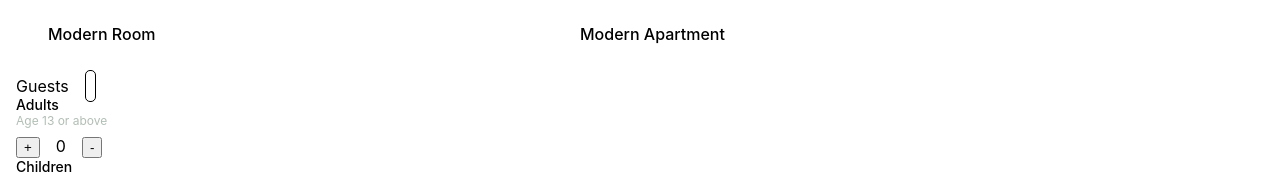
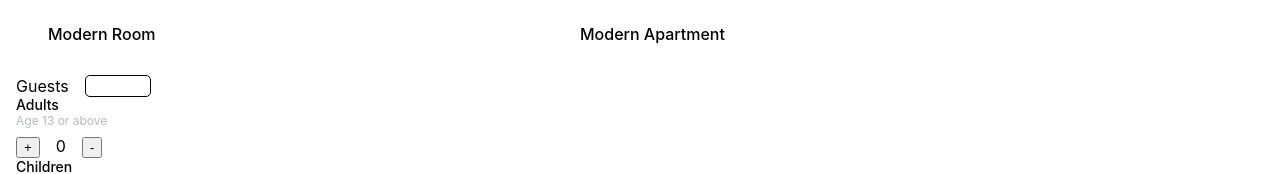
Before and after one commit to vargiit/Windbnb, a React (Create React App) app: page / in a window 1280 px wide. Shown: the part 884-1058 px from the top of the page. Built offline with nearby package versions, Linux system fonts and the light colour scheme.

Commit message:
updated styles

```diff
--- a/src/App.css
+++ b/src/App.css
@@ -51,6 +51,6 @@ div#guests {
   display: inline;
   margin: 1em;
   border: 1px solid black;
-  padding: 0.3em;
+  padding: 0 2em;
   border-radius: 5px;
 }
```
